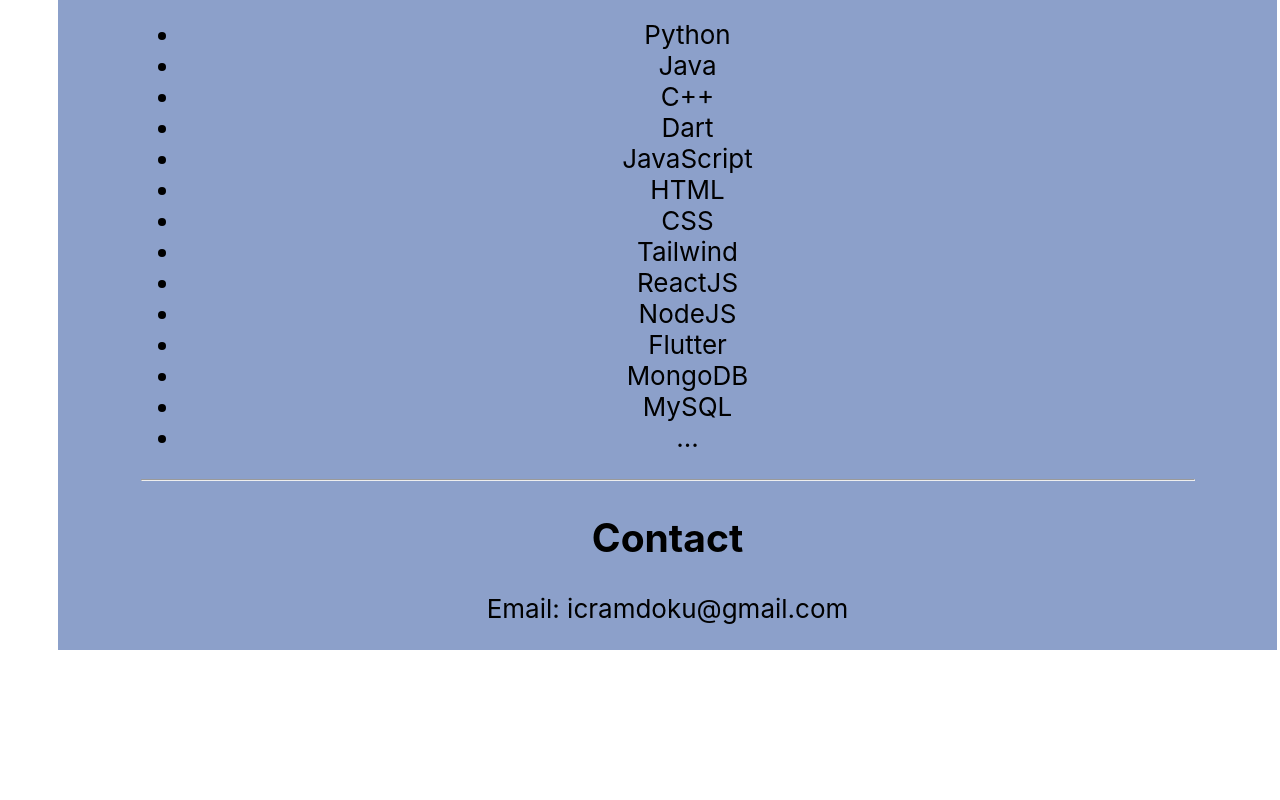
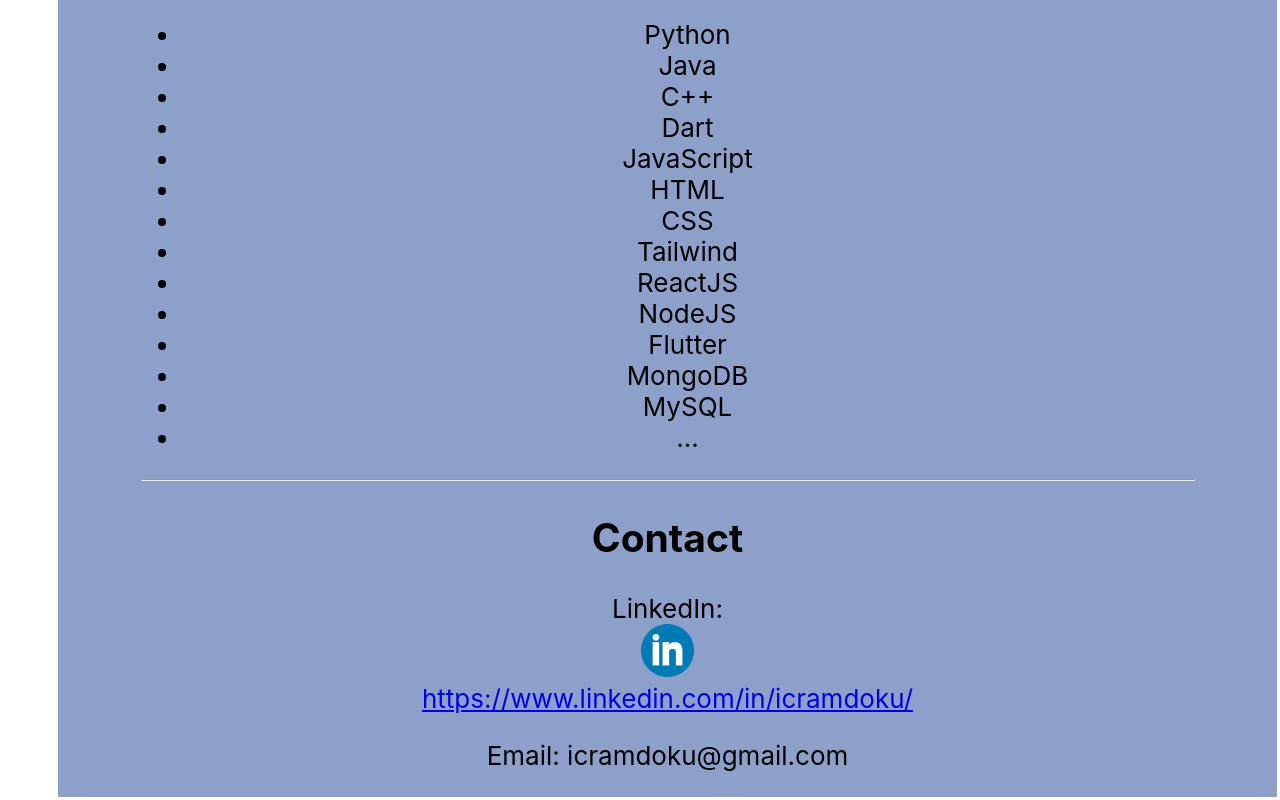
Before and after one commit to IcramDoku/My-Portfolio, a React (Create React App) app: page / in a window 1280 px wide. Shown: the part 5700-6500 px from the top of the page. Before the commit the page ends 6353 px from the top, so only its background shows below. Built offline with nearby package versions, Linux system fonts and the light colour scheme.

Commit message:
add LinkedIn to my Contact section

```diff
--- a/src/components/Contact.js
+++ b/src/components/Contact.js
@@ -5,6 +5,21 @@
   return (
     <section id="contact-section">
       <h2>Contact</h2>
+      <p>LinkedIn: <br />
+        <a href={contactDetails.linkedin} target="_blank" rel="noopener noreferrer">
+          <img
+            src={require(`../Portfolio/LinkedIn-logo.png`)}
+            alt="logo"
+            style={{
+              width: '5%',
+              height: '5%',
+              objectFit: 'cover',
+            }}
+          />
+          <br />
+          {contactDetails.linkedin}
+        </a>
+      </p>
       <p>Email: {contactDetails.email}</p>
     </section>
   );
--- a/src/data.js
+++ b/src/data.js
@@ -48,6 +48,7 @@
 
 const contactDetails = {
   email: 'icramdoku@gmail.com',
+  linkedin: 'https://www.linkedin.com/in/icramdoku/'
 };
 
 const githubLink = 'https://github.com/IcramDoku';
```
Also changed, not shown: src/Portfolio/LinkedIn-logo.png (added).
